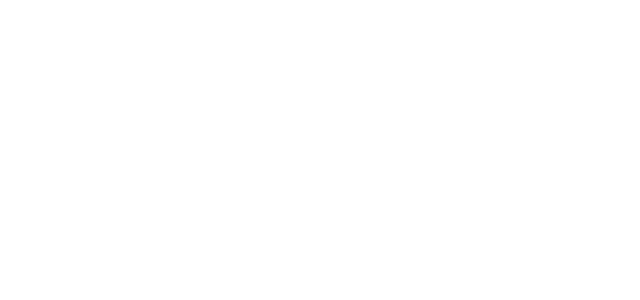
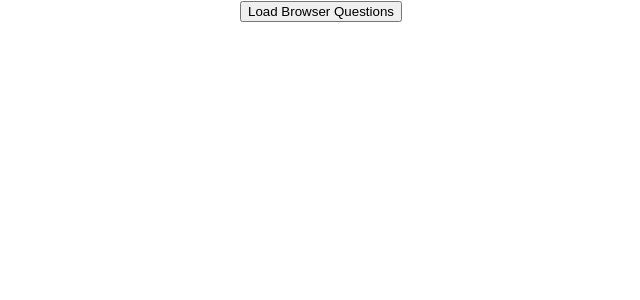
Before and after one commit to isaitamatf/browse-questions, a React (Create React App) app: page / in a window 1280 px wide. Shown: the top 300 px of the page, without its empty margins (319-959 px from the left). Built offline with nearby package versions, Linux system fonts and the light colour scheme.

Commit message:
feat: add reducer and first component

```diff
--- a/src/App.js
+++ b/src/App.js
@@ -1,8 +1,11 @@
-import './App.css';
+import { Body } from './components';
+import './App.scss';
 
 function App() {
   return (
-    <div className="App"></div>
+    <div id="App">
+      <Body />
+    </div>
   );
 }
 
--- a/src/App.css
+++ b/src/App.scss
@@ -1,4 +1,4 @@
-.App {
+#App {
   text-align: center;
 }
 
--- /dev/null
+++ b/src/app/store.js
@@ -0,0 +1,10 @@
+import { configureStore } from '@reduxjs/toolkit';
+import { browserQuestionsSlice } from '../reducer';
+
+const store = configureStore({
+  reducer: {
+    browserQuestions: browserQuestionsSlice.reducer,
+  },
+});
+
+export { store };
--- /dev/null
+++ b/src/components/body/body.js
@@ -0,0 +1,17 @@
+import React from 'react';
+import { useSelector, useDispatch } from 'react-redux';
+import { browserQuestionsAsync, getBrowserQuestions } from '../../reducer'
+import './body.scss';
+
+export default function Body() {
+  const dispatch = useDispatch();
+  const browserQuestions = useSelector(getBrowserQuestions);
+  console.log('ISAAC browserQuestions', browserQuestions);
+  return (
+    <div id="bq-body">
+      <button onClick={() => dispatch(browserQuestionsAsync())}>
+        Load Browser Questions
+      </button>
+    </div>
+  );
+}
--- /dev/null
+++ b/src/components/body/body.scss
@@ -0,0 +1,3 @@
+#bq-body {
+
+}
--- /dev/null
+++ b/src/components/index.js
@@ -0,0 +1 @@
+export { default as Body } from './body/body';
--- /dev/null
+++ b/src/constants/index.js
@@ -0,0 +1,5 @@
+const API_URL = 'https://opentdb.com/api.php?amount=50';
+
+export {
+  API_URL
+};
--- a/src/index.js
+++ b/src/index.js
@@ -3,10 +3,14 @@
 import './index.css';
 import App from './App';
 import reportWebVitals from './reportWebVitals';
+import { Provider } from 'react-redux';
+import { store } from './app/store';
 
 ReactDOM.render(
   <React.StrictMode>
-    <App />
+    <Provider store={store}>
+      <App />
+    </Provider>
   </React.StrictMode>,
   document.getElementById('root')
 );
--- /dev/null
+++ b/src/reducer/index.js
@@ -0,0 +1,32 @@
+import axios  from 'axios';
+import { createAsyncThunk, createSlice } from '@reduxjs/toolkit';
+import { API_URL } from '../constants';
+
+const loadBrowserQuestions = () => {
+  return axios.get(API_URL).then(response => response);
+};
+
+const browserQuestionsAsync = createAsyncThunk(
+  'browserQuestions/loadBrowserQuestions',
+  async () => {
+    const response = await loadBrowserQuestions();
+    return response.data.results;
+  }
+);
+
+const browserQuestionsSlice = createSlice({
+  name: 'browserQuestions',
+  initialState: {
+    results: [],
+  },
+  extraReducers: (builder) => {
+    builder
+      .addCase(browserQuestionsAsync.fulfilled, (state, action) => {
+        state.results = action.payload;
+      });
+  },
+});
+
+const getBrowserQuestions = (state) => state.browserQuestions.results;
+
+export { browserQuestionsAsync, browserQuestionsSlice, getBrowserQuestions };
```
Also changed, not shown: package.json (+9 -3 lines), 1 other file (tests, documents, lock files or other folders).
